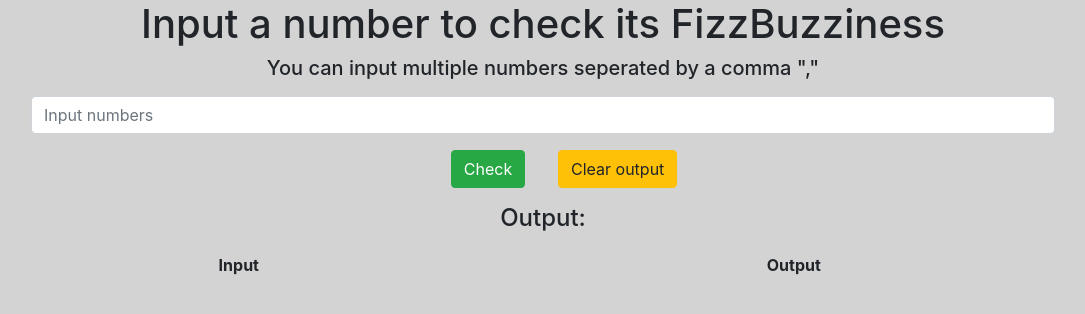
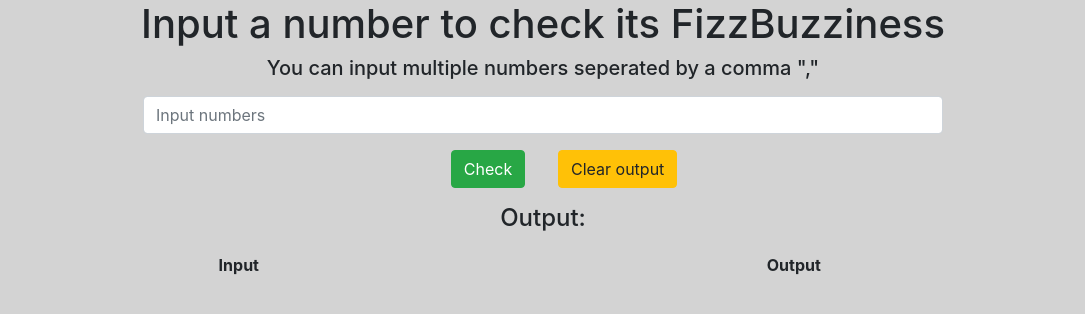
Before and after one commit to nicoitorres/SoarEarthFizzBuzz, an Angular app: page / in a window 1280 px wide. Shown: the top 314 px of the page, without its empty margins (97-1182 px from the left). Built offline with nearby package versions, Linux system fonts and the light colour scheme.

Commit message:
Comments

```diff
--- a/src/app/components/fizzbuzz-checker/fizzbuzz-checker.component.html
+++ b/src/app/components/fizzbuzz-checker/fizzbuzz-checker.component.html
@@ -25,7 +25,6 @@
             <tr *ngFor="let row of inputOutputs">
                 <td>{{row.input}}</td>
                 <td>{{row.output}}</td>
-
             </tr>
         </tbody>
     </table>
--- a/src/app/components/fizzbuzz-checker/fizzbuzz-checker.component.scss
+++ b/src/app/components/fizzbuzz-checker/fizzbuzz-checker.component.scss
@@ -2,7 +2,9 @@
     text-align: center;
 }
 .main-container > input{
-    max-width: 80vw;
+    width: 80vw;
+    max-width: 800px;
+
     margin: 0 auto;
 }
 .output{
--- a/src/app/components/fizzbuzz-checker/fizzbuzz-checker.component.ts
+++ b/src/app/components/fizzbuzz-checker/fizzbuzz-checker.component.ts
@@ -12,32 +12,31 @@ export class FizzbuzzCheckerComponent implements OnInit {
   public fizzbuzzOutput: string = "";
   public inputOutputs: inputoutput[] = [];
 
-  public maxInputLength:number = 50;
+  public maxInputLength:number = 50; //Length of the input box
 
   constructor(private fizzCheckerService: FizzbuzzCheckerService) { }
 
   ngOnInit(): void {
   }
 
-  fizzbuzzInput() {
-    let userInput = this.userNumberInput;
-    if (!this.validateInput(userInput)) {
+  fizzbuzzInput() { //Called when Check button is pressed
+    let userInput = this.userNumberInput; //Get the user input
+    if (!this.validateInput(userInput)) { //Check if it's valid, return error if not.
       alert("Invalid input. Enter only numbers sperated by ,");
       return;
-      //Handle invalid input here
     }
-    let inputArray = userInput.split(',');
+    let inputArray = userInput.split(','); //Split the input into an array seperated by commas
     for (let input of inputArray) {
-      let output = this.fizzCheckerService.checkInput(parseInt(input));
-      let inputoutput: inputoutput = { input: parseInt(input), output: output };
+      let output = this.fizzCheckerService.checkInput(parseInt(input)); //Use the checker servize to get the output
+      let inputoutput: inputoutput = { input: parseInt(input), output: output }; //Create an inputoutput object
 
-      this.inputOutputs.push(inputoutput);
+      this.inputOutputs.push(inputoutput); //Push that object to the input output array
     }
   }
 
   validateInput(input: string): boolean {
     input = input.replace(/\s/g, "");
-    const regex = /^\d+(,\d+)*$/g;
+    const regex = /^\d+(,\d+)*$/g; //Any digit followed by a comma and then any digit
     return regex.test(input);
   }
 
@@ -45,7 +44,7 @@ export class FizzbuzzCheckerComponent implements OnInit {
     this.inputOutputs = [];
   }
 }
-export class inputoutput {
+export class inputoutput { //inputoutput object class
   input: number;
   output: string;
   constructor(input: number, output: string) {
--- a/src/app/services/fizzbuzz-checker.service.ts
+++ b/src/app/services/fizzbuzz-checker.service.ts
@@ -4,20 +4,20 @@ import { Injectable } from '@angular/core';
   providedIn: 'root'
 })
 export class FizzbuzzCheckerService {
-  validEndings = [5, 7]
+  validEndings = [5, 7] //Array of valid endings
   constructor() { }
 
   checkInput(input: number): string {
     let isBuzz: boolean = this.checkNumberEnding(this.validEndings, input);
-    if (input % 3 === 0) {
-      if (isBuzz)
+    if (input % 3 === 0) { //If divisble by 3
+      if (isBuzz) //If also a valid ending
         return "FizzBuzz";
       return "Fizz";
     }
     else if (isBuzz)
       return "Buzz"
 
-    return input.toString();
+    return input.toString(); //If we got here, it is an ordinary number
 
 
   }
```
